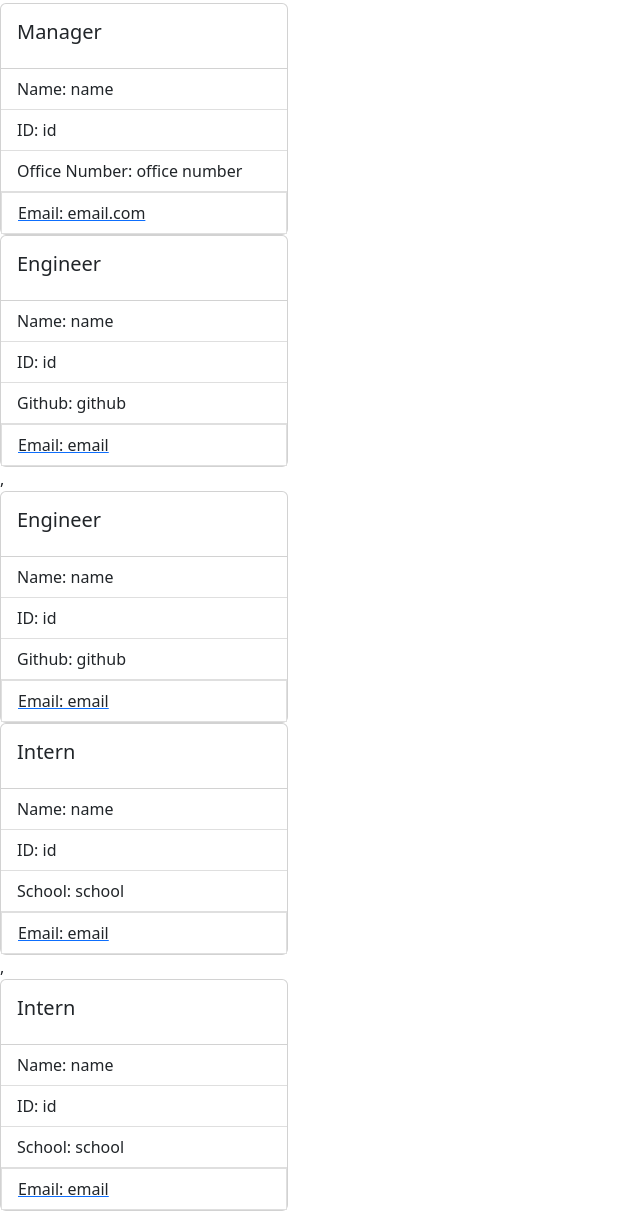
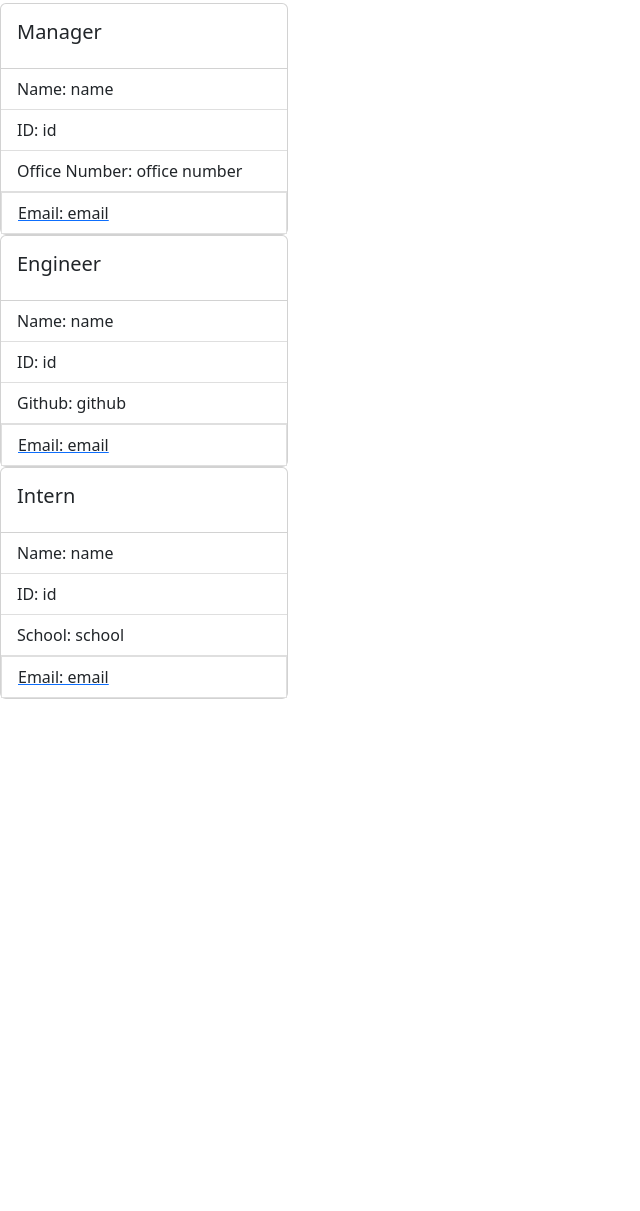
Before and after one commit to jennabuettner/team-profile-generator, a website: page dist/index.html in a window 1280 px wide. Shown: the part 53-1264 px from the top of the page, without its empty margins (0-640 px from the left). After the commit the page ends 800 px from the top, so only its background shows below. Drawn offline with nearby package versions, Linux system fonts and the light colour scheme.

```diff
--- a/dist/index.html
+++ b/dist/index.html
@@ -10,12 +10,12 @@
           integrity="sha384-0evHe/X+R7YkIZDRvuzKMRqM+OrBnVFBL6DOitfPri4tjfHxaWutUpFmBp4vmVor"
           crossorigin="anonymous"
         />
-        <link rel="stylesheet" href="./dist/style.css"/>
       </head>
       <body>
         <header>
             <h1 class="nav">Team Assembled<h1>
         </header>
+        <div class="card-container">
 
         <div class="card" style="width: 18rem">
         <div class="card-body">
@@ -25,24 +25,11 @@
         <li class="list-group-item">Name: name</li>
           <li class="list-group-item">ID: id</li>
           <li class="list-group-item">Office Number: office number</li>
-          <a href="mailto:email.com"
-            ><li class="list-group-item">Email: email.com</li></a>
-        </ul>
-      </div>
-
-        <div class="card" style="width: 18rem">
-        <div class="card-body">
-          <h5 class="card-title">Engineer</h5>
-        </div>
-        <ul class="list-group list-group-flush">
-        <li class="list-group-item">Name: name</li>
-          <li class="list-group-item">ID: id</li>
-          <a href="github" li class="list-group-item">Github: github</a>
           <a href="mailto:email"
             ><li class="list-group-item">Email: email</li></a>
         </ul>
       </div>
-        ,
+
         <div class="card" style="width: 18rem">
         <div class="card-body">
           <h5 class="card-title">Engineer</h5>
@@ -68,19 +55,7 @@
             ><li class="list-group-item">Email: email</li></a>
         </ul>
       </div>
-    ,
-        <div class="card" style="width: 18rem">
-        <div class="card-body">
-          <h5 class="card-title">Intern</h5>
+
         </div>
-        <ul class="list-group list-group-flush">
-        <li class="list-group-item">Name: name</li>
-          <li class="list-group-item">ID: id</li>
-          <li class="list-group-item">School: school</li>
-          <a href="mailto:email"
-            ><li class="list-group-item">Email: email</li></a>
-        </ul>
-      </div>
-
       </body>
     </html>
```
Also changed, not shown: README.md.
